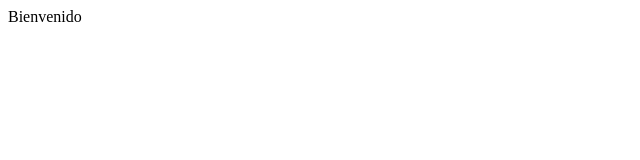
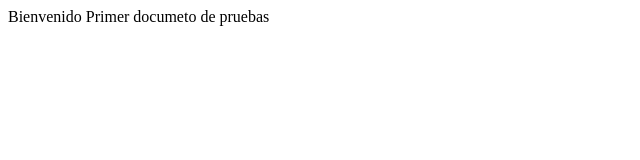
Before and after one commit to gscarlosGit/prueba1, a plain HTML site: page index.html in a window 1280 px wide. Shown: the whole page, without its empty margins (0-640 px from the left). Drawn offline with Linux system fonts and the light colour scheme.

Commit message:
Update index.html

```diff
--- a/index.html
+++ b/index.html
@@ -1,3 +1,6 @@
 <html>
-<body><p1> Bienvenido</p1></body>
+<body>
+  <p1> Bienvenido</p1>
+  Primer documeto de pruebas
+  </body>
 </html>
```
